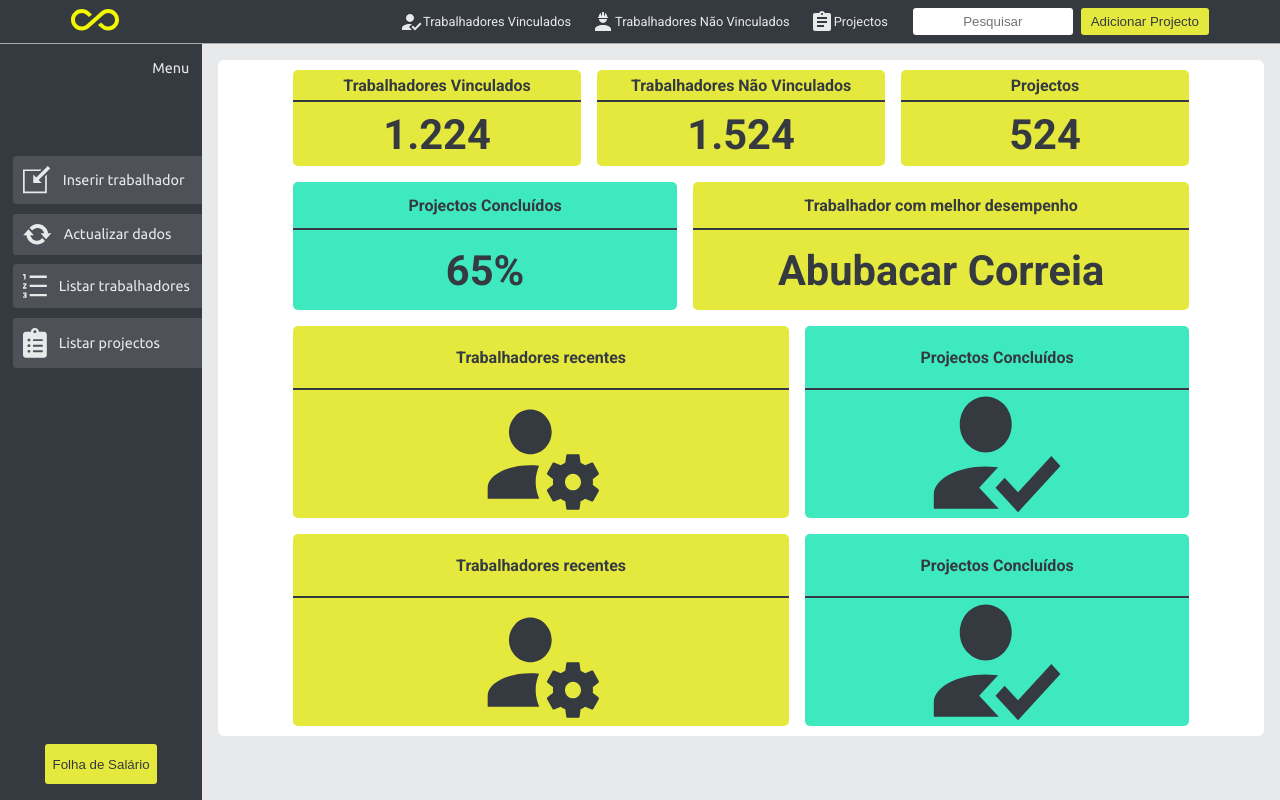
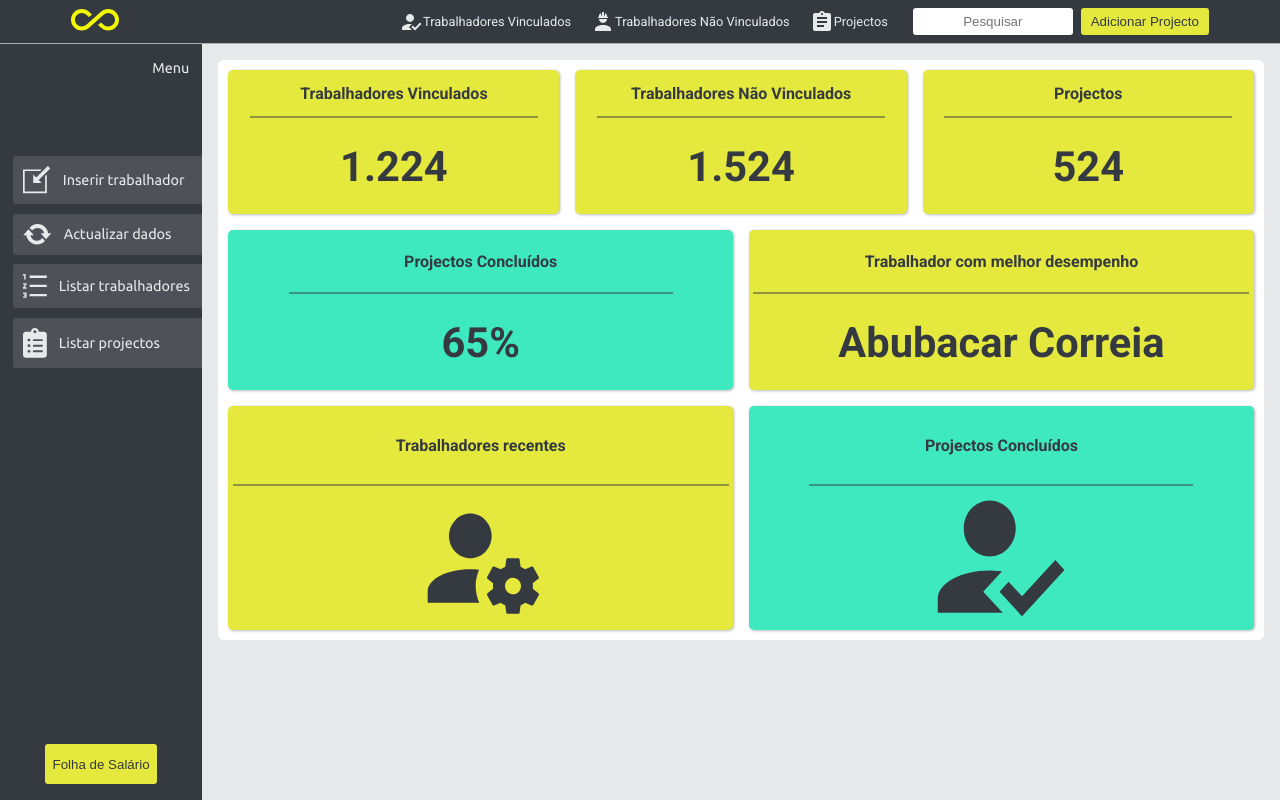
Before and after one commit to Seratooo/S-folha-de-pagamento, a React (Create React App) app in the folder web/: page / in a window 1280 px wide. Built offline with nearby package versions, Linux system fonts and the light colour scheme.

Commit message:
Estilizacao Para insercao

```diff
--- a/web/src/componets/01.11_StisticComponents/statisticData.tsx
+++ b/web/src/componets/01.11_StisticComponents/statisticData.tsx
@@ -24,10 +24,10 @@ export const  Start = (props:data) =>{
 export const Start2 = ()=>{
   return(
     <div className="Principal" style={{background:"#3EE9C0"}}>
-    <div className="title" style={{width:'24rem', height:'3rem'}}>
+    <div className="title" style={{width:'24rem', height:'4rem'}}>
         <p>Projectos Concluídos</p>
     </div>
-    <div className="qntd" style={{width:'24rem', height:'5rem'}}>
+    <div className="qntd" style={{width:'24rem', height:'6rem'}}>
         <p>65%</p>
     </div>
     </div>
@@ -36,10 +36,10 @@ export const Start2 = ()=>{
 export const Start3 = ()=>{
   return(
     <div className="Principal" >
-    <div className="title" style={{width:'31rem', height:'3rem'}}>
+    <div className="title" style={{width:'31rem', height:'4rem'}}>
         <p>Trabalhador com melhor desempenho</p>
     </div>
-    <div className="qntd" style={{width:'31rem', height:'5rem'}}>
+    <div className="qntd" style={{width:'31rem', height:'6rem'}}>
         <p>Abubacar Correia</p>
     </div>
     </div>
@@ -49,10 +49,10 @@ export const Start3 = ()=>{
 export const Start4 = ()=>{
   return(
     <div className="Principal" >
-    <div className="title" style={{width:'31rem', height:'4rem'}}>
+    <div className="title" style={{width:'31rem', height:'5rem'}}>
         <p>Trabalhadores recentes</p>
     </div>
-    <div className="qntd" style={{width:'31rem', height:'8rem'}}>
+    <div className="qntd" style={{width:'31rem', height:'9rem'}}>
         <img src={trabalhadores_recentes} alt="trabalhadores recentes" style={{width:'8rem'}}/>
     </div>
     </div>
@@ -62,10 +62,10 @@ export const Start4 = ()=>{
 export const Start5 = ()=>{
   return(
     <div className="Principal" style={{background:"#3EE9C0"}}>
-    <div className="title" style={{width:'24rem', height:'4rem'}}>
+    <div className="title" style={{width:'24rem', height:'5rem'}}>
         <p>Projectos Concluídos</p>
     </div>
-    <div className="qntd" style={{width:'24rem', height:'8rem'}}>
+    <div className="qntd" style={{width:'24rem', height:'9rem'}}>
     <img src={Meusclientes} alt="trabalhadores recentes" style={{width:'8rem'}}/>
     </div>
     </div>
--- a/web/src/componets/01.11_StisticComponents/style.css
+++ b/web/src/componets/01.11_StisticComponents/style.css
@@ -7,7 +7,13 @@ div.Principal{
   color: #353A40;
   font-family: 'Roboto';
   border-radius: 5px;
-
+  flex: 1;
+  box-shadow: 1px 0.7px 3px rgba(0, 0, 0, 0.3);
+  transition: 0.6s;
+  cursor: pointer;
+}
+div.Principal:hover{
+  filter: brightness(70%);
 }
 div.title{
   display: flex;
@@ -16,15 +22,15 @@ div.title{
   font-size: 1rem;
   font-weight: 700;
   width: 18rem;
-  height: 2rem;
-  border-bottom: 2px solid #353A40;
+  height: 3rem;
+  border-bottom: 2px solid #353a407c;
 }
 div.qntd{
   display: flex;
   justify-content: center;
   align-items: center;
   width: 18rem;
-  height: 4rem;
+  height: 6rem;
   text-align: center;
   font-size: 2.6rem;
   font-weight: 700;
--- a/web/src/componets/01.1_Cards/index.tsx
+++ b/web/src/componets/01.1_Cards/index.tsx
@@ -12,8 +12,6 @@ export default function PaginaInicial(){
               <Start4/>
               <Start5/>
 
-              <Start4/>
-              <Start5/>
     </>
   )
 }
--- a/web/src/componets/Dropzone/styles.css
+++ b/web/src/componets/Dropzone/styles.css
@@ -17,7 +17,7 @@
 .dropzone img {
   width: 100%;
   height: 100%;
-  object-fit: cover;
+  object-fit: contain;
 }
 
 .dropzone p {
@@ -35,7 +35,7 @@
 
 .dropzone p svg {
   color: #E5E93E;
-  width: 24px;
-  height: 24px;
+  width: 30px;
+  height: 30px;
   margin-bottom: 8px;
 }
--- a/web/src/componets/PaginaInserir/style.css
+++ b/web/src/componets/PaginaInserir/style.css
@@ -3,14 +3,16 @@ div.conteudo{
   flex-direction: column;
   align-items: center;
   background-color: #353a406e;
-  width: 100%;
-  height: 100%;
   border-radius:5px;
   padding: 10px 0px 50px;
+  flex: 1;
 }
 
 form{
+  display: flex;
+  flex-direction: column;
   margin-top: 2rem;
+  justify-content: center;
 }
 fieldset{
   border: none;
@@ -26,9 +28,6 @@ fieldset input{
   box-shadow: 1px .7px 3px rgba(0, 0, 0, 0.3);
   border-radius: 5px;
   padding: 10px;
-
-
-
 }
 fieldset select{
   width: 15rem;
@@ -69,7 +68,7 @@ fieldset#fild2 div.Range select{
 }
 
 fieldset#fild2 div.Horas{
-  margin-top: 20px;
+  margin: 20px 0px 20px 0px;
 }
 form button{
   width: 40rem;
@@ -82,4 +81,9 @@ form button{
   border-radius: 5px;
   cursor: pointer;
   margin-top: 20px;
+  transition: .6s;
 }
+form button:hover{
+  color: #E8E9EB;
+  background-color: rgb(3, 128, 128);
+}
```
